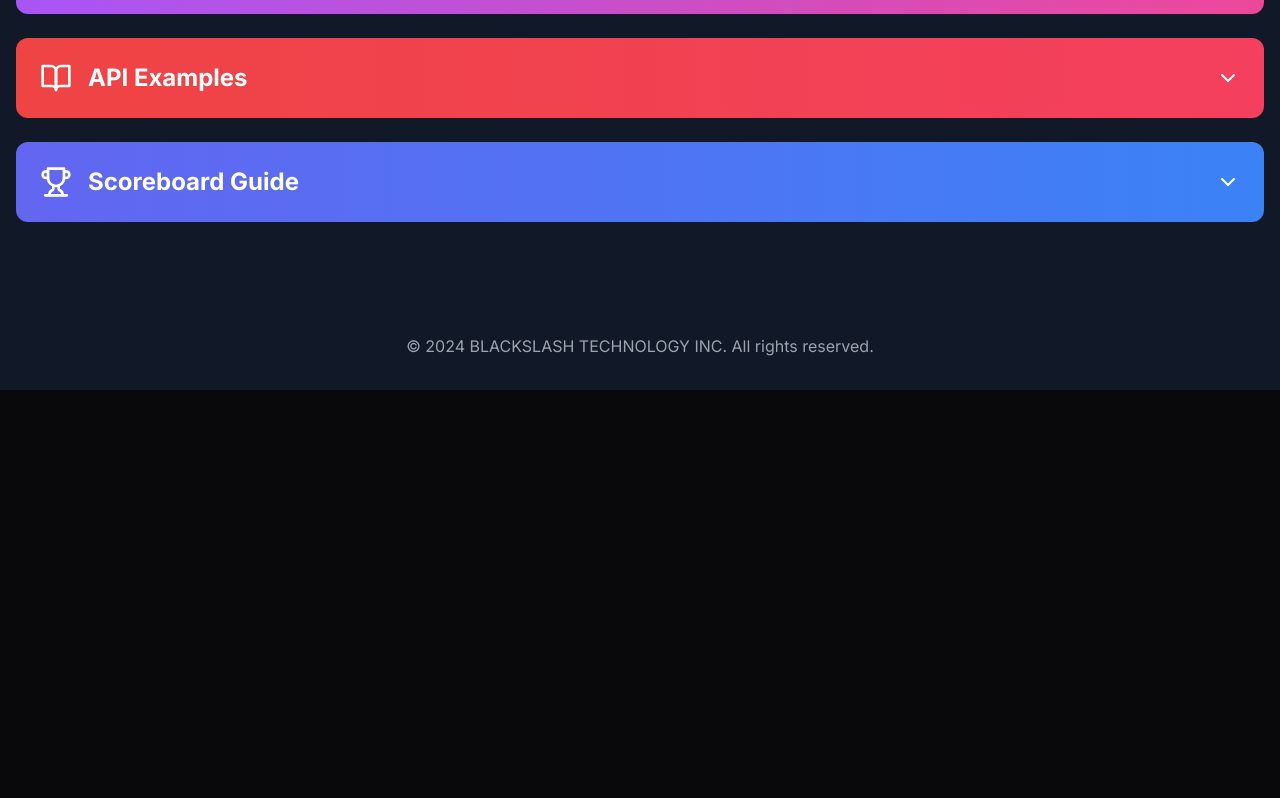
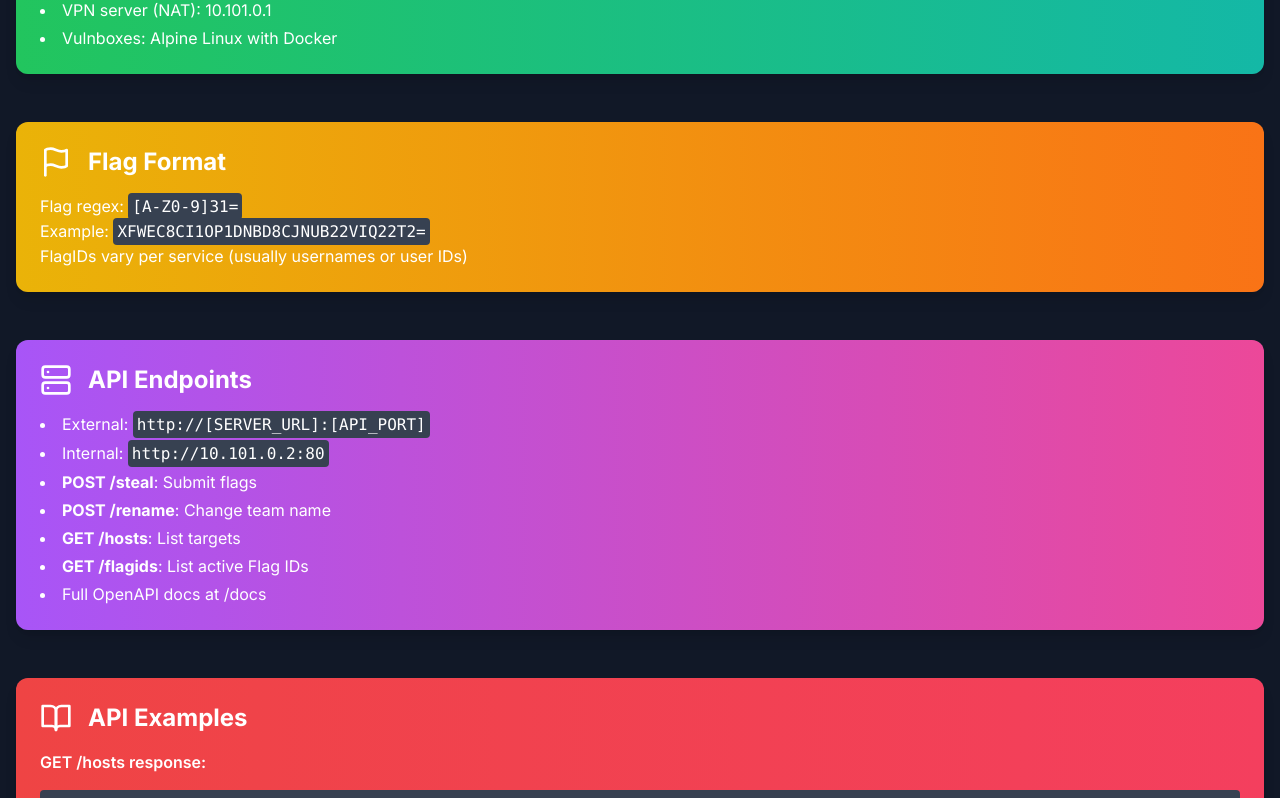
Before and after one commit to Blackslashtech/gl1tch-frontend, a Next.js app: page /instructions in a window 1280 px wide. Shown: the part 658-1456 px from the top of the page. Before the commit the page ends 1048 px from the top, so only its background shows below. Built offline with nearby package versions, Linux system fonts and the light colour scheme.

Commit message:
refactor: Update AboutPage component with lazy loading for images

```diff
--- a/src/app/instructions/page.tsx
+++ b/src/app/instructions/page.tsx
@@ -1,11 +1,11 @@
 "use client";
-import React, { useState, useEffect } from "react";
+import React, { useEffect } from "react";
 import Header from "../components/Header";
-import { motion, AnimatePresence } from "framer-motion";
+import { motion } from "framer-motion";
 import { BackgroundBeams } from "@/components/ui/background-beams";
 import { analytics } from "@/utils/firebase";
 import { logEvent } from "firebase/analytics";
-import { Cog, Network, Flag, Trophy, Server, BookOpen, ChevronDown } from "lucide-react";
+import { Cog, Network, Flag, Trophy, Server, BookOpen } from "lucide-react";
 import Image from 'next/image';
 
 interface InstructionSectionProps {
@@ -16,8 +16,6 @@ interface InstructionSectionProps {
 }
 
 const InstructionsPage: React.FC = () => {
-    const [activeSection, setActiveSection] = useState<string | null>(null);
-
     useEffect(() => {
         logAnalyticsEvent('page_view', {
             page_title: 'Instructions',
@@ -91,8 +89,7 @@ const InstructionsPage: React.FC = () => {
             icon: BookOpen,
             content: (
                 <div className="space-y-4">
-                    <details>
-                        <summary className="cursor-pointer font-semibold">GET /hosts response</summary>
+                    <h3 className="font-semibold">GET /hosts response:</h3>
                     <pre className="bg-gray-700 p-2 rounded mt-2 overflow-x-auto text-xs">
                         {JSON.stringify([
                             {
@@ -109,9 +106,7 @@ const InstructionsPage: React.FC = () => {
                             }
                         ], null, 2)}
                     </pre>
-                    </details>
-                    <details>
-                        <summary className="cursor-pointer font-semibold">GET /flagids response</summary>
+                    <h3 className="font-semibold">GET /flagids response:</h3>
                     <pre className="bg-gray-700 p-2 rounded mt-2 overflow-x-auto text-xs">
                         {JSON.stringify([
                             {
@@ -130,7 +125,6 @@ const InstructionsPage: React.FC = () => {
                             }
                         ], null, 2)}
                     </pre>
-                    </details>
                 </div>
             ),
             color: "from-red-500 to-rose-500",
@@ -179,7 +173,7 @@ const InstructionsPage: React.FC = () => {
                         initial={{ opacity: 0 }}
                         animate={{ opacity: 1 }}
                         transition={{ duration: 0.5, delay: 0.2 }}
-                        className="space-y-6"
+                        className="space-y-12"
                     >
                         {sections.map((section, index) => (
                             <motion.div
@@ -187,31 +181,17 @@ const InstructionsPage: React.FC = () => {
                                 initial={{ opacity: 0, y: 20 }}
                                 animate={{ opacity: 1, y: 0 }}
                                 transition={{ delay: index * 0.1 }}
-                                className={`bg-gray-800 rounded-lg overflow-hidden`}
+                                className={`bg-gray-800 rounded-lg overflow-hidden shadow-lg`}
                             >
-                                <div
-                                    className={`p-6 cursor-pointer bg-gradient-to-r ${section.color} flex items-center justify-between`}
-                                    onClick={() => setActiveSection(activeSection === section.title ? null : section.title)}
-                                >
-                                    <div className="flex items-center">
+                                <div className={`p-6 bg-gradient-to-r ${section.color}`}>
+                                    <div className="flex items-center mb-4">
                                         <section.icon className="w-8 h-8 mr-4" />
                                         <h2 className="text-2xl font-bold">{section.title}</h2>
                                     </div>
-                                    <ChevronDown className={`w-6 h-6 transition-transform duration-300 ${activeSection === section.title ? 'transform rotate-180' : ''}`} />
+                                    <div className="mt-4">
+                                        {section.content}
                                     </div>
-                                <AnimatePresence>
-                                    {activeSection === section.title && (
-                                        <motion.div
-                                            initial={{ opacity: 0, height: 0 }}
-                                            animate={{ opacity: 1, height: 'auto' }}
-                                            exit={{ opacity: 0, height: 0 }}
-                                            transition={{ duration: 0.3 }}
-                                            className="p-6 bg-gray-800"
-                                        >
-                                            {section.content}
-                                        </motion.div>
-                                    )}
-                                </AnimatePresence>
+                                </div>
                             </motion.div>
                         ))}
                     </motion.div>
```
Lines whose indentation alone changed are shown as unchanged.
